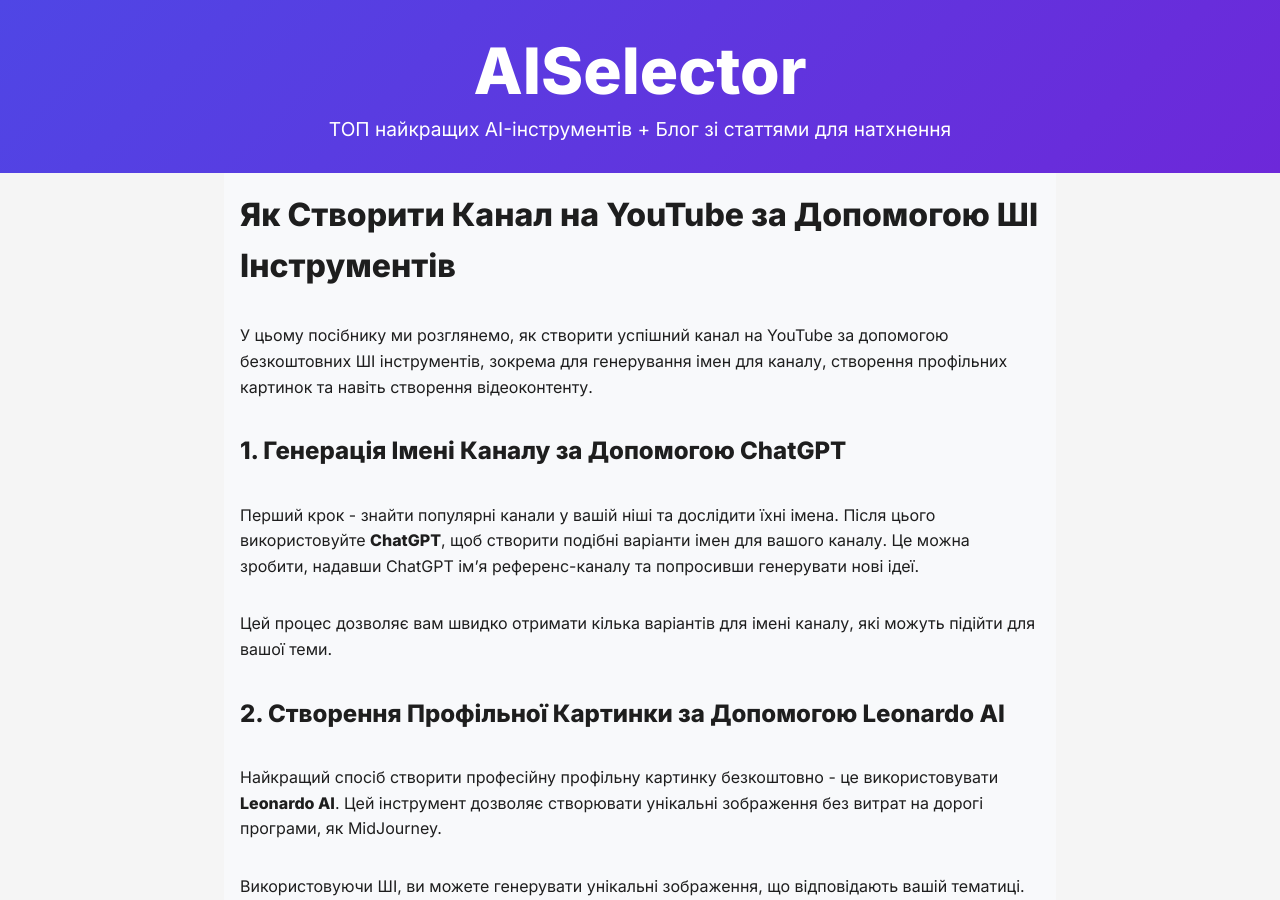
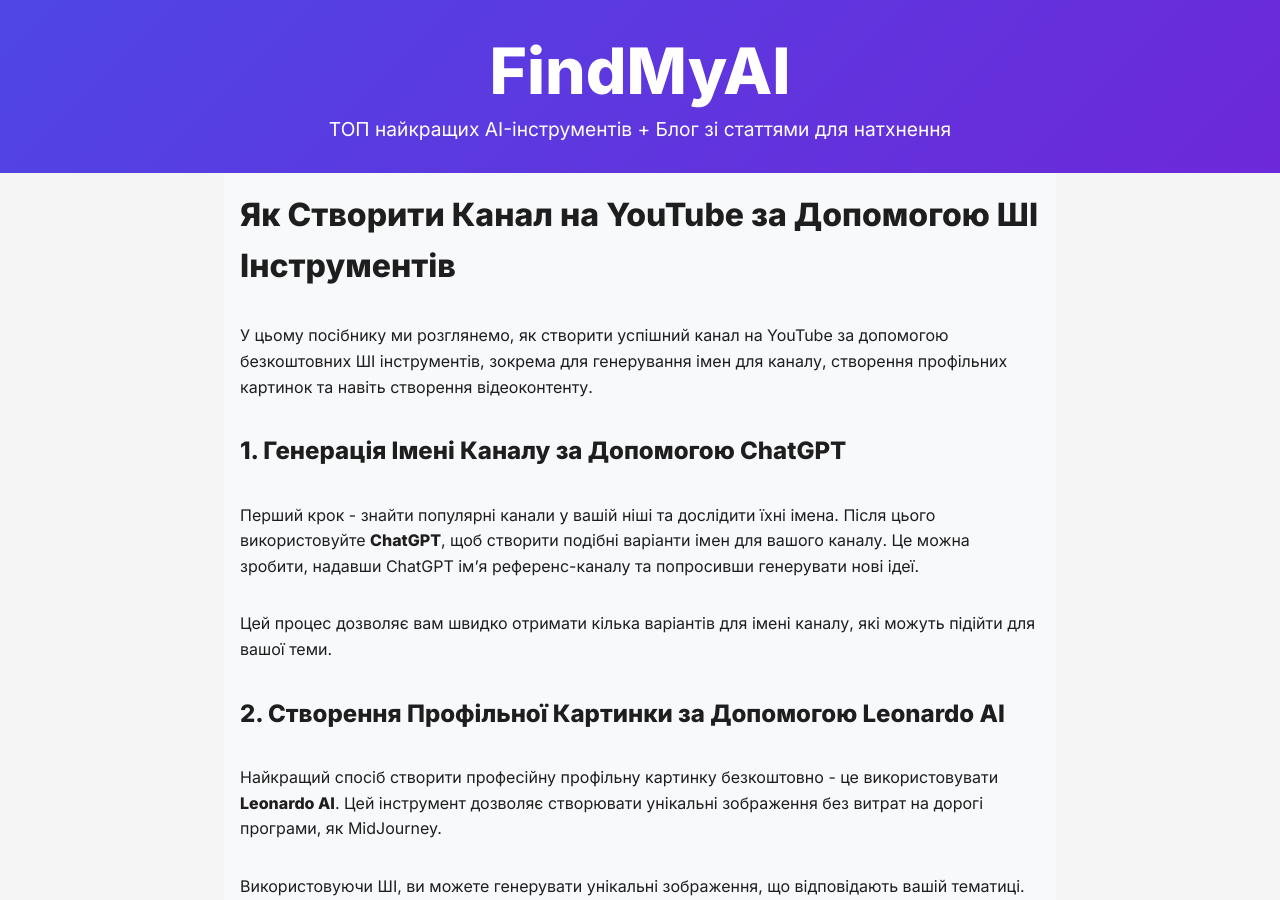
Before and after one commit to just4ius/find, a Jekyll site: the page uk/blog/top-ai-youtube.html, which Jekyll copies as it is, in a window 1280 px wide and 900 px high. Built offline with Jekyll 4.4.1, drawn with Linux system fonts in a browser that asks for light colours; comment, search, counter and statistics services are not loaded.

Commit message:
Update top-ai-youtube.html

```diff
--- a/uk/blog/top-ai-youtube.html
+++ b/uk/blog/top-ai-youtube.html
@@ -17,7 +17,7 @@
 
 <body>
   <header>
-    <h1><a href="/" style="text-decoration: none; color: inherit; font-size: 4rem;">AISelector</a></h1>
+    <h1><a href="/" style="text-decoration: none; color: inherit; font-size: 4rem;">FindMyAI</a></h1>
     <p><a href="/" style="text-decoration: none; color: inherit;">ТОП найкращих AI-інструментів + Блог зі
         статтями для натхнення</a></p>
   </header>
```
